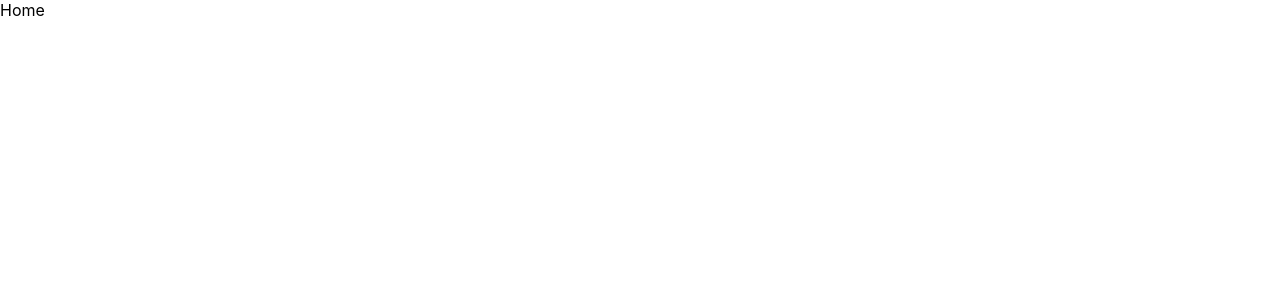
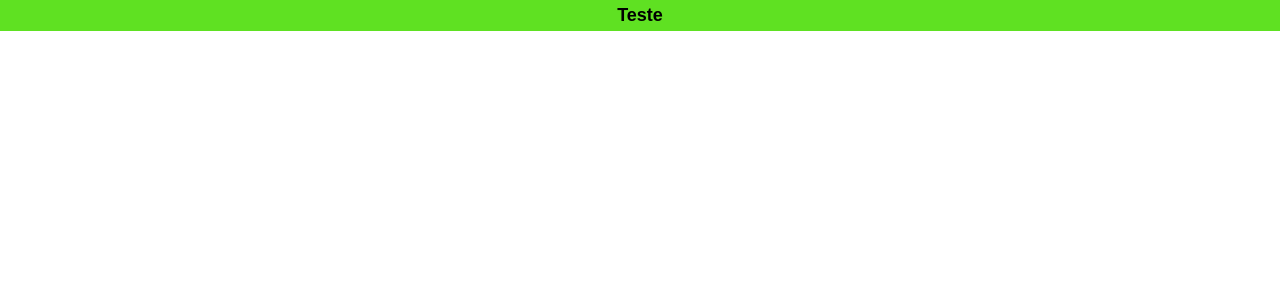
Before and after one commit to MuriloGon/crypto-index, a React (Create React App) app in the folder frontend/: page / in a window 1280 px wide. Shown: the top 300 px of the page. Built offline with nearby package versions, Linux system fonts and the light colour scheme; the HTML template or start-up script is replaced by a standard one.

Commit message:
feat(front): implement button styles and basic behaviour

```diff
--- /dev/null
+++ b/frontend/src/components/button.css
@@ -0,0 +1,15 @@
+.custom-button {
+  border: none;
+  padding: 5px 10px;
+  width: 100%;
+  font-size: 18px;
+  font-weight: 600;
+}
+
+.primary {
+  background-color: #5FE122;
+}
+
+.secondary {
+  background-color: #C4C4C4;
+}
--- a/frontend/src/components/button.tsx
+++ b/frontend/src/components/button.tsx
@@ -1,10 +1,13 @@
 import React from "react";
+import './button.css'
 
-function Button() {
+type props = {text: string, onClick: () => any, color: 'primary'|'secondary'}
+
+function Button({text, onClick, color}: props) {
   return (
-    <div>
-      Button
-    </div>
+    <button className={`custom-button ${color}`} onClick={onClick}>
+      {text}
+    </button>
   )
 }
 
--- a/frontend/src/pages/home.tsx
+++ b/frontend/src/pages/home.tsx
@@ -1,9 +1,10 @@
 import React from "react";
+import Button from "../components/button";
 
 function Home() {
   return (
     <div>
-      Home
+      <Button text="Teste" color="primary" onClick={() => {}} />
     </div>
   )
 }
```
